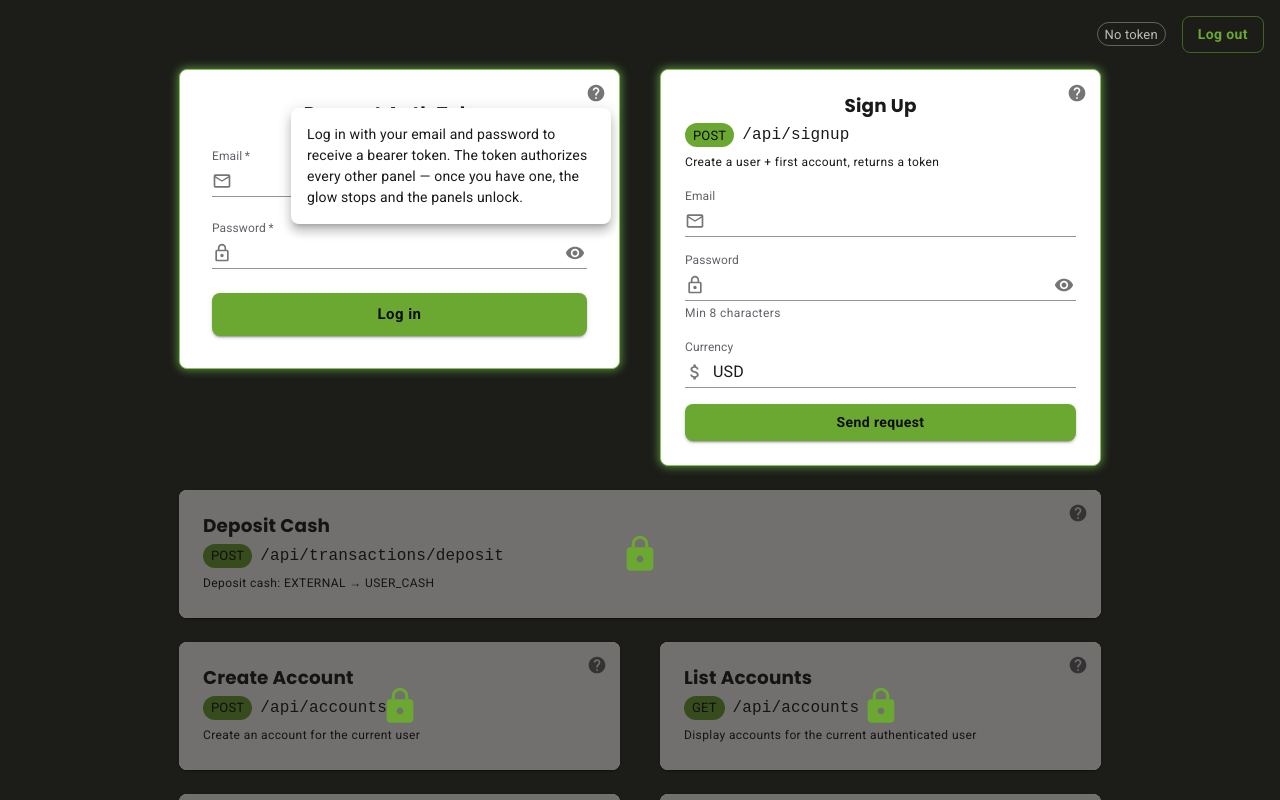
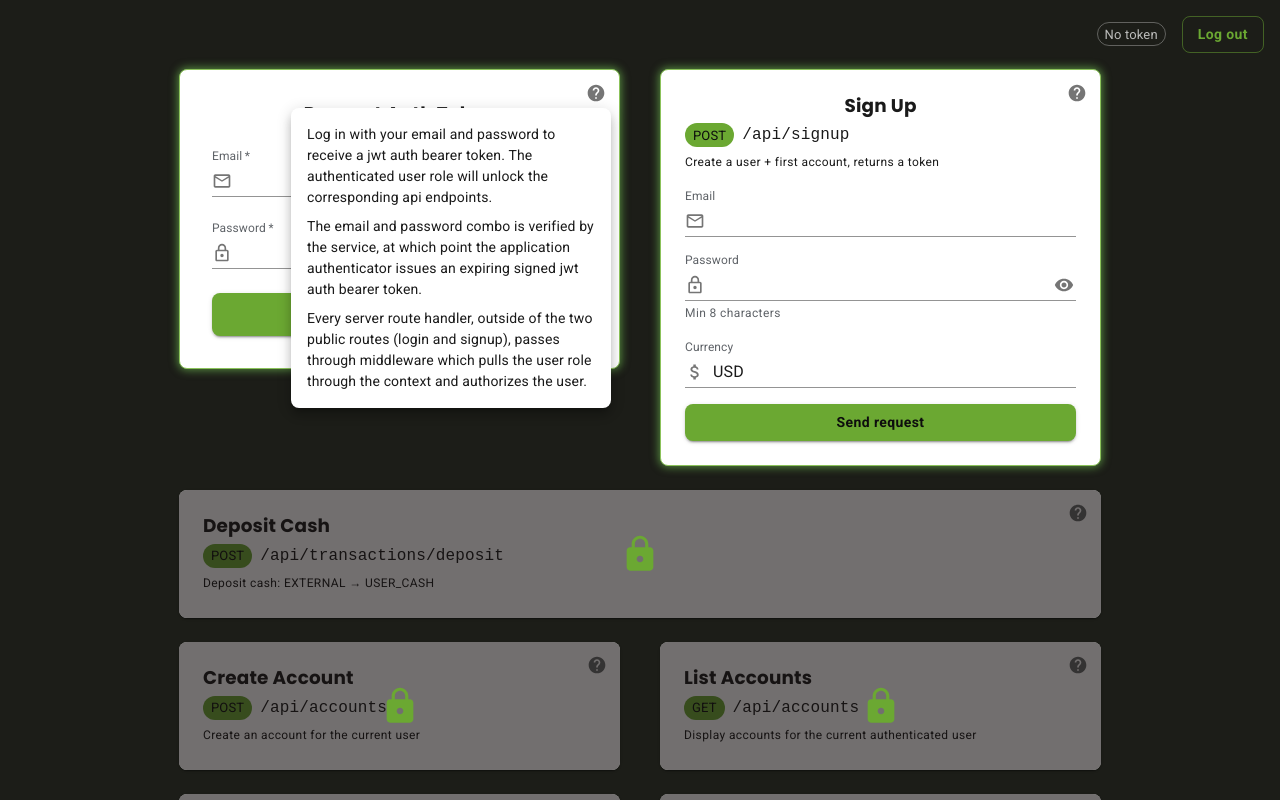
Before and after one commit to ryankavi/DaftarLedger, a React (Vite) app in the folder frontend/: page / in a window 1280 px wide. Both pictures are taken after a click on the button 596 px from the left and 92 px from the top of the page. Shown: the top 800 px of the page. Built offline with nearby package versions, Linux system fonts and the light colour scheme; a web font is replaced by a local one.

Commit message:
fix: update help popup text

```diff
--- a/frontend/src/components/AccountBalancePanel.tsx
+++ b/frontend/src/components/AccountBalancePanel.tsx
@@ -60,7 +60,7 @@ export default function AccountBalancePanel() {
     <Paper sx={{ p: 3, width: '100%', position: 'relative' }}>
       <HelpPopover>
         <p>
-          Look up an account's net balance in minor units. Optionally pass an
+          Look up an account's net balance. Optionally pass an
           "as of" timestamp to see the balance at a point in time.
         </p>
       </HelpPopover>
@@ -75,7 +75,7 @@ export default function AccountBalancePanel() {
           </Typography>
         </Stack>
         <Typography variant="caption" color="text.secondary">
-          Net balance in minor units, optionally as of a timestamp
+          Net balance of account, optionally as of a timestamp
         </Typography>
       </Box>
 
@@ -139,7 +139,9 @@ export default function AccountBalancePanel() {
           )}
           {error && <Alert severity="error">{error}</Alert>}
           {result && !busy && (
-            <Alert severity="success">Balance: {result.balance} (minor units)</Alert>
+            <Alert severity="success">
+              Balance: ${(result.balance / 100).toFixed(2)}
+            </Alert>
           )}
 
           {/* Execute */}
--- a/frontend/src/components/CreateAccountPanel.tsx
+++ b/frontend/src/components/CreateAccountPanel.tsx
@@ -95,8 +95,16 @@ export default function CreateAccountPanel() {
     <Paper sx={{ p: 3, width: '100%', position: 'relative' }}>
       <HelpPopover>
         <p>
-          Create an account owned by you. Regular users can open a USER_CASH
-          wallet; admins provision the platform account types.
+          Create an account owned by the authenticated user.
+        </p>
+        <p>
+          The nature of this endpoint depends on the nature of the end product
+          the ledger is used for.
+        </p>
+        <p>
+          I geared the ledger towards a payment processing platform. Since every
+          user only has 1 USER_CASH account, which is created upon user signup, this
+          endpoint is almost redundant (system accounts are bootstrapped).
         </p>
       </HelpPopover>
 
--- a/frontend/src/components/DepositPanel.tsx
+++ b/frontend/src/components/DepositPanel.tsx
@@ -92,6 +92,10 @@ export default function DepositPanel() {
           "From" field is prefilled with the seeded platform EXTERNAL account.
         </p>
         <p>Enter your wallet's account id and a dollar amount, then send.</p>
+        <p>Note: In a real world scenario, deposits can only be made by established
+          external accounts. I designed this app to use a system account as a
+          logical replacement.
+        </p>
       </HelpPopover>
 
       {/* Title — always visible, even when the body is squished shut */}
--- a/frontend/src/components/LoginForm.tsx
+++ b/frontend/src/components/LoginForm.tsx
@@ -69,9 +69,17 @@ export default function LoginForm() {
       >
         <HelpPopover>
           <p>
-            Log in with your email and password to receive a bearer token. The
-            token authorizes every other panel — once you have one, the glow
-            stops and the panels unlock.
+            Log in with your email and password to receive a jwt auth bearer token. The
+            authenticated user role will unlock the corresponding api endpoints.
+          </p>
+          <p>
+            The email and password combo is verified by the service, at which point
+            the application authenticator issues an expiring signed jwt auth bearer token.
+          </p>
+          <p>
+            Every server route handler, outside of the two public routes (login and signup),
+            passes through middleware which pulls the user role through the context
+            and authorizes the user.
           </p>
         </HelpPopover>
         <Stack component="form" spacing={3} onSubmit={handleSubmit}>
```
Also changed, not shown: 2 other files (tests, documents, lock files or other folders).
